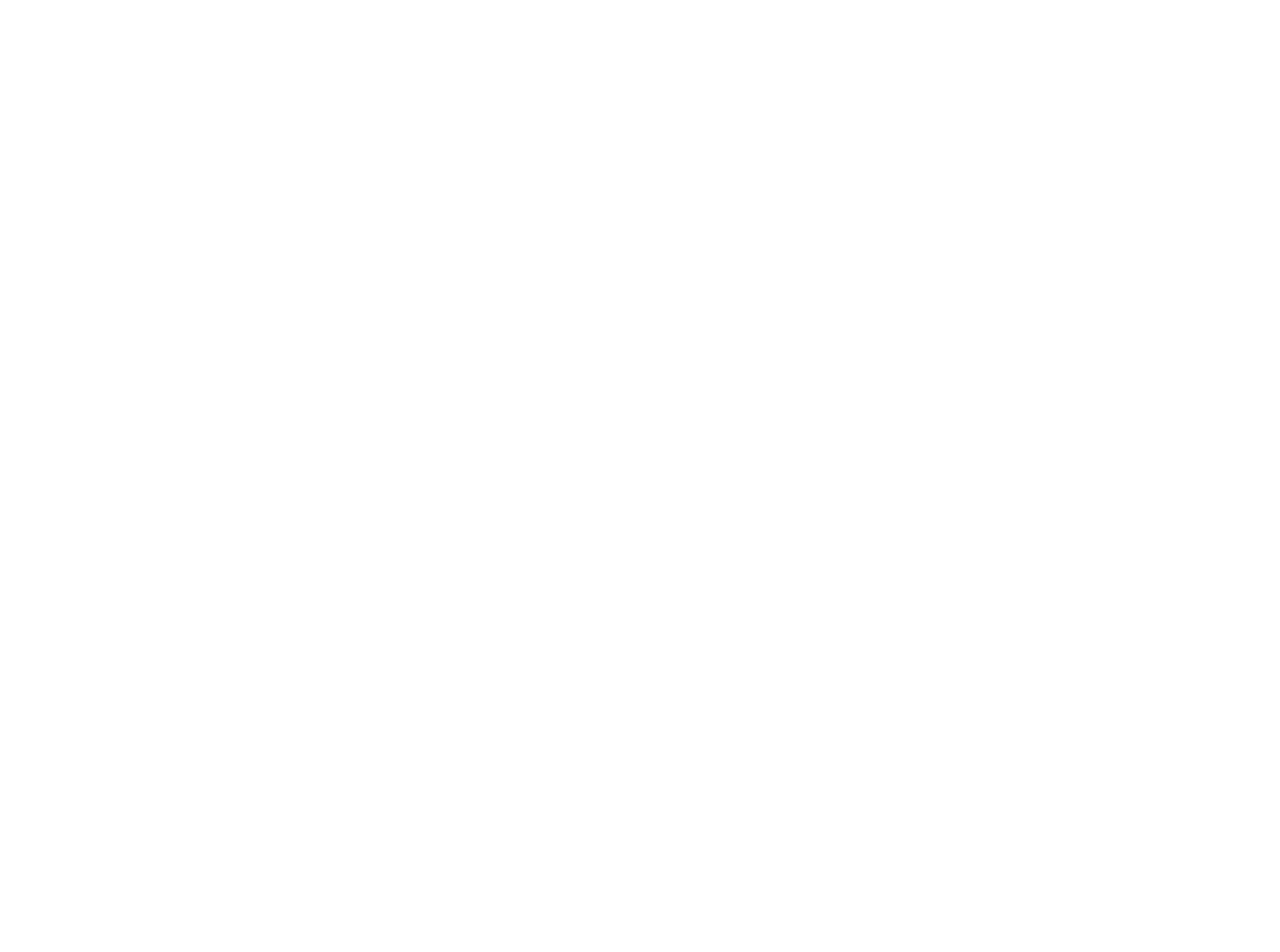
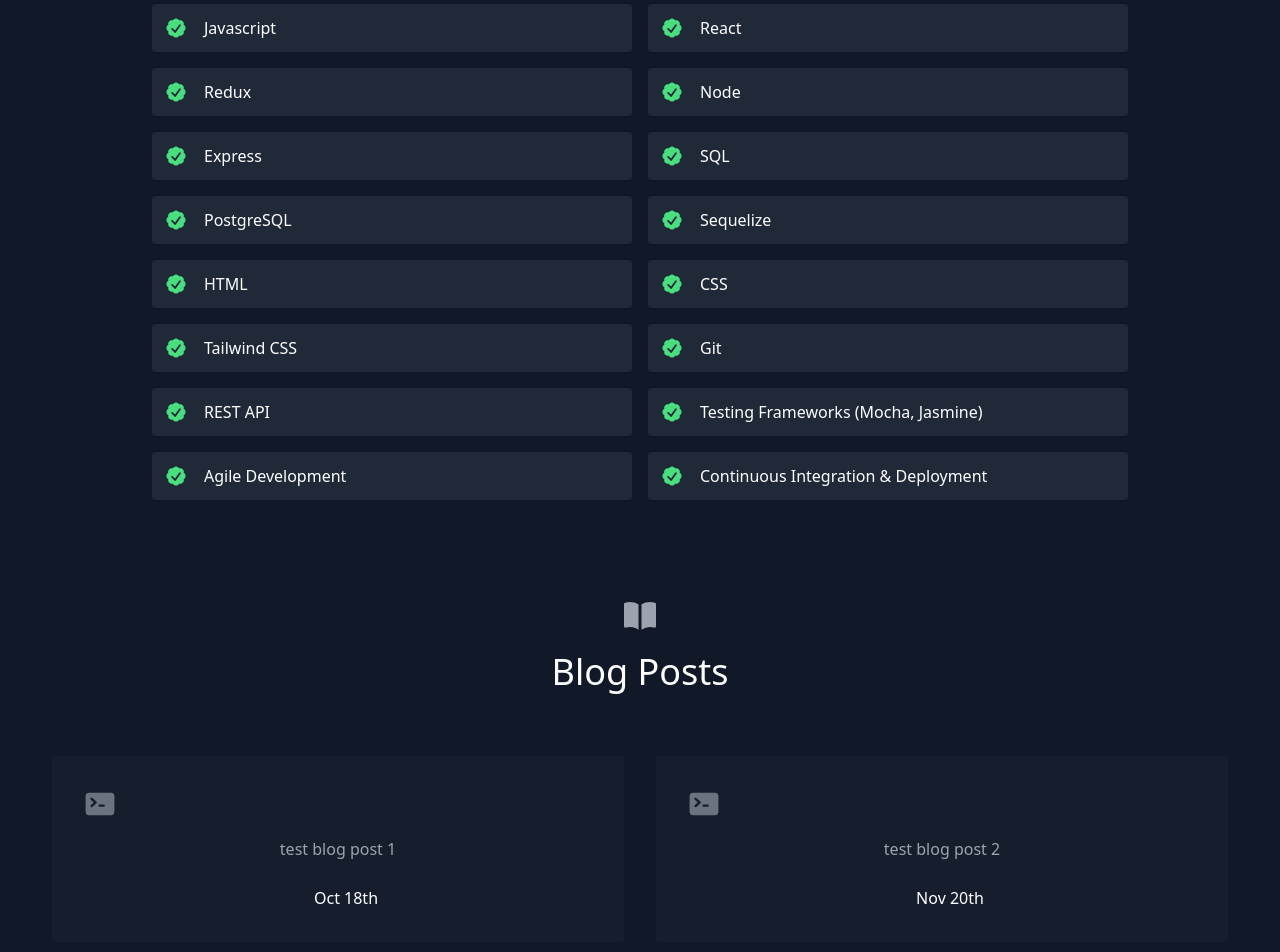
Before and after one commit to AlexKazz/portfolio-site, a React (Create React App) app: page / in a window 1280 px wide. Shown: the part 1560-2512 px from the top of the page. Before the commit the page ends 1412 px from the top, so only its background shows below. Built offline with nearby package versions, Linux system fonts and the light colour scheme; the HTML template or start-up script is replaced by a standard one.

Commit message:
add Skills and Blog component content

```diff
--- a/src/components/Blog.js
+++ b/src/components/Blog.js
@@ -1,5 +1,33 @@
 import React from 'react';
+import { CommandLineIcon, BookOpenIcon } from '@heroicons/react/20/solid';
+import { blogPosts } from '../data';
 
 export default function Blog() {
-  return <div>Blog</div>;
+  return (
+    <section id='blog-posts'>
+      <div className='container px-5 py-10 mx-auto text-center'>
+        <BookOpenIcon className='w-10 inline-block mb-4' />
+        <h1 className='sm:text-4xl text-3xl font-medium title-font text-white mb-12'>
+          Blog Posts
+        </h1>
+        <div className='flex flex-wrap m-4'>
+          {blogPosts.map((blogPost) => (
+            <div className='p-4 md:w-1/2 w-full'>
+              <div className='h-full bg-gray-800 bg-opacity-40 p-8 rounded'>
+                <CommandLineIcon className='block w-8 text-gray-500 mb-4' />
+                <p className='leading-relaxed mb-6'>{blogPost.content}</p>
+                <div className='inline-flex items-center'>
+                  <span className='flex-grow flex flex-col pl-4'>
+                    <span className='title-font font-medium text-white'>
+                      {blogPost.date}
+                    </span>
+                  </span>
+                </div>
+              </div>
+            </div>
+          ))}
+        </div>
+      </div>
+    </section>
+  );
 }
--- a/src/components/Skills.js
+++ b/src/components/Skills.js
@@ -1,5 +1,31 @@
+import { CheckBadgeIcon, CpuChipIcon } from '@heroicons/react/20/solid';
 import React from 'react';
+import { skills } from '../data';
 
 export default function Skills() {
-  return <div>Skills</div>;
+  return (
+    <section id='skills'>
+      <div className='container px-5 py-10 mx-auto'>
+        <div className='text-center mb-20'>
+          <CpuChipIcon className='w-10 inline-block mb-4' />
+          <h1 className='sm:text-4xl text-3xl font-edium title-font text-white mb-4'>
+            Skills & Technologies
+          </h1>
+          <p className='text-base leading-relaxed xl:w-2/4 lg:w-3/4 mx-auto'></p>
+        </div>
+        <div className='flex flex-wrap lg:w-4/5 sm:mx-auto sm:mb-2 -mx-2'>
+          {skills.map((skill) => (
+            <div key={skill} className='p-2 sm:w-1/2 w-full'>
+              <div className='bg-gray-800 rounded flex p-3 h-full items-center'>
+                <CheckBadgeIcon className='text-green-400 w-6 h-6 flex-shrink-0 mr-4' />
+                <span className='title-font font-medium text-white'>
+                  {skill}
+                </span>
+              </div>
+            </div>
+          ))}
+        </div>
+      </div>
+    </section>
+  );
 }
--- a/src/data.js
+++ b/src/data.js
@@ -16,3 +16,33 @@
     image: './grace-shopper.png',
   },
 ];
+
+export const skills = [
+  'Javascript',
+  'React',
+  'Redux',
+  'Node',
+  'Express',
+  'SQL',
+  'PostgreSQL',
+  'Sequelize',
+  'HTML',
+  'CSS',
+  'Tailwind CSS',
+  'Git',
+  'REST API',
+  'Testing Frameworks (Mocha, Jasmine)',
+  'Agile Development',
+  'Continuous Integration & Deployment',
+];
+
+export const blogPosts = [
+  {
+    content: 'test blog post 1',
+    date: 'Oct 18th',
+  },
+  {
+    content: 'test blog post 2',
+    date: 'Nov 20th',
+  },
+];
```
